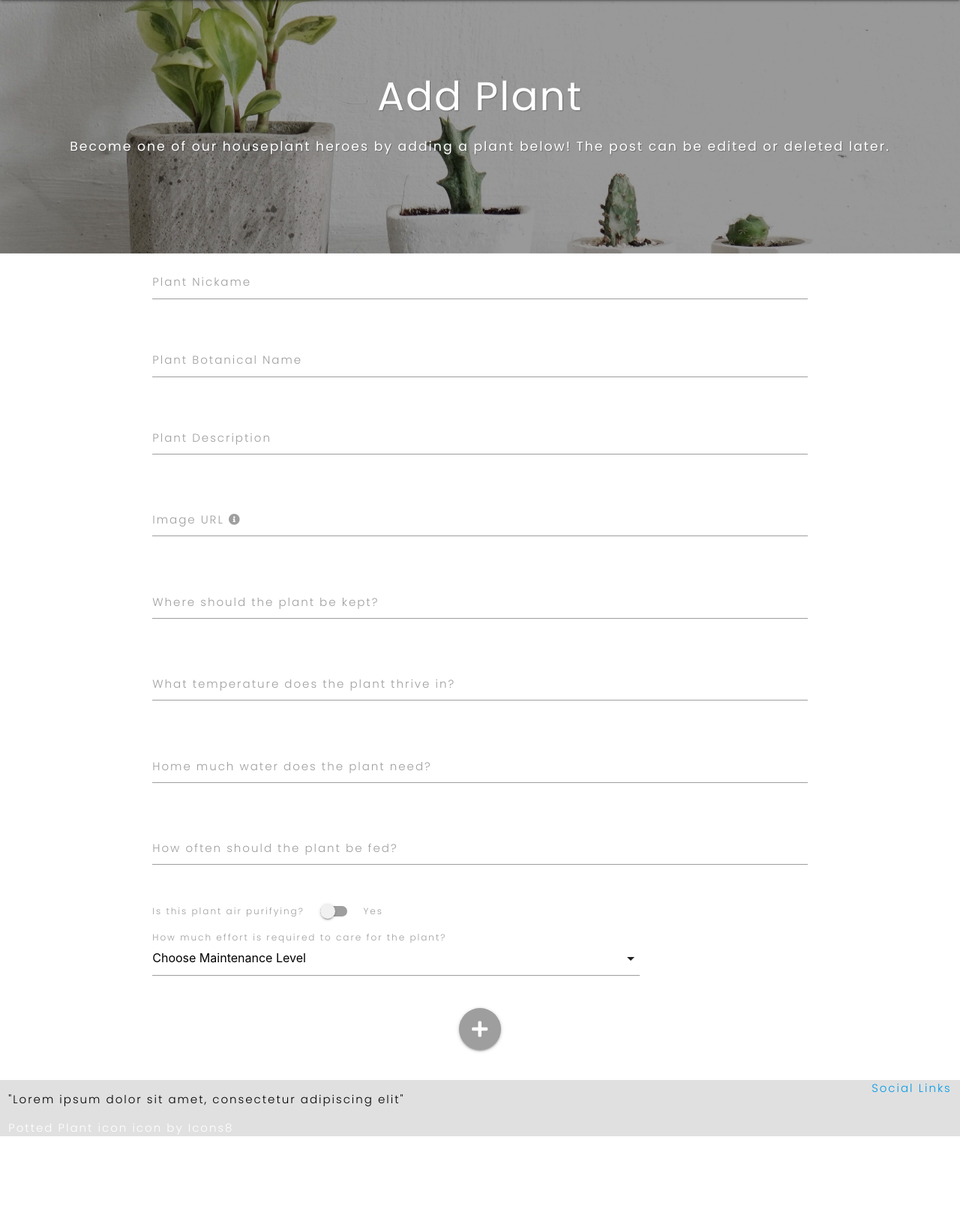
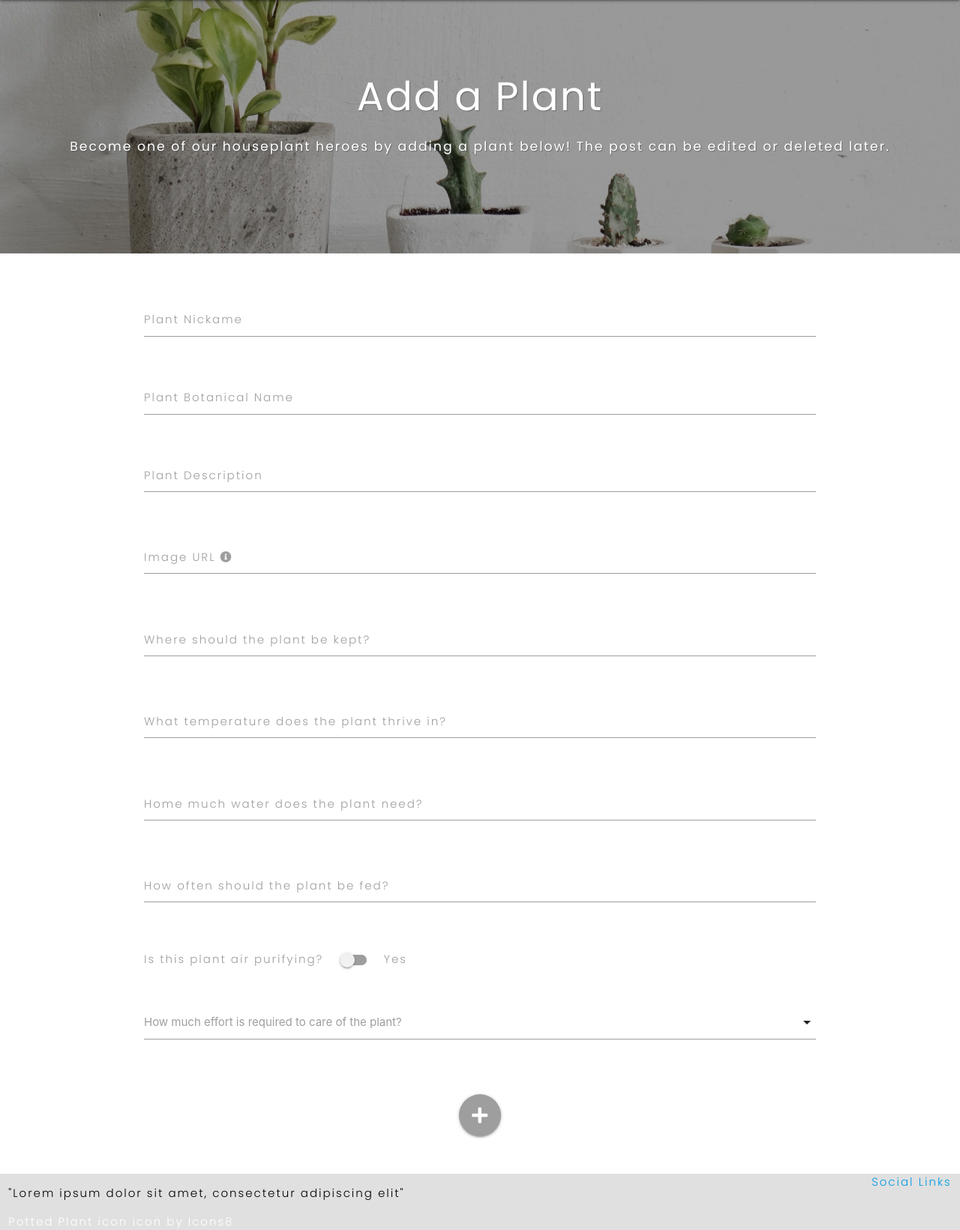
Before and after one commit to Code-Institute-Submissions/houseplant-heroes, a Flask app: page /add_plant in a window 1280 px wide. Shown: the part 64-1704 px from the top of the page at 75% size. Before the commit the page ends 1579 px from the top, so only its background shows below. Run offline with Flask 2, Linux system fonts and the light colour scheme; data that the repository does not hold is empty; some libraries are stand-ins or nearby versions.

Commit message:
Add styling to add_plant form

```diff
--- a/static/css/style.css
+++ b/static/css/style.css
@@ -24,9 +24,9 @@ a.brand-logo.black-text.left {
   overflow: hidden;
 }
 
-#home-container{
-    padding-top: 1%;
-    height: 52vh;
+.hero-img-content-container {
+  padding-top: 1%;
+  height: 52vh;
 }
 /*-------- text --------*/
 .text-shadow {
@@ -37,16 +37,20 @@ a.brand-logo.black-text.left {
   color: white;
 }
 
+.font-1rem {
+  font-size: 1rem;
+}
+
 .heading {
   padding-top: 5%;
 }
 
 #add-plant-subheading {
-    margin-bottom: 10%;
+  margin-bottom: 10%;
 }
 
 .subheading {
-     line-height: 2rem;
+  line-height: 2rem;
 }
 /*-------- forms --------*/
 .form-container {
@@ -68,10 +72,21 @@ a.brand-logo.black-text.left {
   font-size: large;
 }
 
+.plant-form {
+  padding-top: 50px;
+}
+
+/*-------- overwrites materialize select-wrapper  --------*/
+body > div.container.plant-form > form > div:nth-child(10) > div > div > input {
+  font-size: 1rem;
+  color: #9e9e9e;
+}
 /*-------- add task selector --------*/
 body > div.row > form > div:nth-child(8) > div > div > input {
   color: #9e9e9e;
   font-size: 1rem;
+  font-family: "Poppins", sans-serif;
+  letter-spacing: 2px;
 }
 
 /*-------- flash messages --------*/
@@ -92,7 +107,7 @@ body > div.row > form > div:nth-child(8) > div > div > input {
 }
 
 .padding-0 {
-    padding: 0;
+  padding: 0;
 }
 
 .margin-10 {
--- a/templates/add_plant.html
+++ b/templates/add_plant.html
@@ -1,7 +1,7 @@
 {% extends "base.html" %}
 
 <!-- heading -->
-{% block heading %} Add Plant {% endblock %}
+{% block heading %} Add a Plant {% endblock %}
 
 <!-- subheading -->
 
@@ -19,8 +19,7 @@
 {% block content %}
 
 <!-- form -->
-<div class="container">
-  <div class="row">
+<div class="container plant-form">
   <form class="col s12" method="POST" action="{{ url_for('add_plant') }}">
     <!-- plant nickname -->
     <div class="row">
@@ -130,42 +129,42 @@
       </div>
     </div>
     <!-- Is air purfiying switch -->
-      <div class="input-field">
+    <div class="row">
+      <div class="input-field col s12">
         <div class="switch">
-          <label for="is_air_purifying">
+          <label for="is_air_purifying" class="font-1rem">
             Is this plant air purifying?
             <input
               type="checkbox"
               id="is_air_purifying"
               name="is_air_purifying"
+              class="validate"
             />
             <span class="lever"></span>
             Yes
           </label>
         </div>
       </div>
+    </div>
     <!-- maintenance select -->
     <div class="row">
-        <div class="input-field col s9">
+      <div class="input-field col s12">
         <select
           id="maintenance_level"
           name="maintenance_level"
           class="validate"
           required
         >
-            <option value="" disabled selected>Choose Maintenance Level</option>
+          <option value="" class="font-1rem grey-text" disabled selected
+            >How much effort is required to care of the plant?</option
+          >
           {% for level in maintenance_level %}
-            <option value="{{ level.level_name }}"
-              >{{ level.level_name }}</option
-            >
+          <option value="{{ level.level_name }}">{{ level.level_name }}</option>
           {% endfor %}
         </select>
-          <label for="maintenance_level"
-            >How much effort is required to care for the plant?</label
-          >
       </div>
     </div>
-      <div class="row">
+    <div class="row padding-30">
       <div class="col s12 center-align">
         <button
           type="submit"
@@ -177,6 +176,5 @@
     </div>
   </form>
 </div>
-</div>
 
 {% endblock %}
--- a/templates/base.html
+++ b/templates/base.html
@@ -140,6 +140,7 @@
       <h6 class="white-text text-shadow center-align subheading">
         {% block subheading %}{% endblock %}
       </h6>
+
       {% block hero_img_content %}{% endblock %}
 
       <!-- flash messages -->
--- a/templates/home.html
+++ b/templates/home.html
@@ -6,7 +6,7 @@
 {% block subheading %} A community created guide to houseplant care.{% endblock
 %} {% block hero_img_content %}
 
-<div class="container" id="home-container">
+<div class="container hero-img-content-container">
   <!-- search -->
   <form action="{{ url_for('search_all_plants') }}" method="POST">
     <div class="row center-align padding-30">
```
Lines whose indentation alone changed are shown as unchanged.
